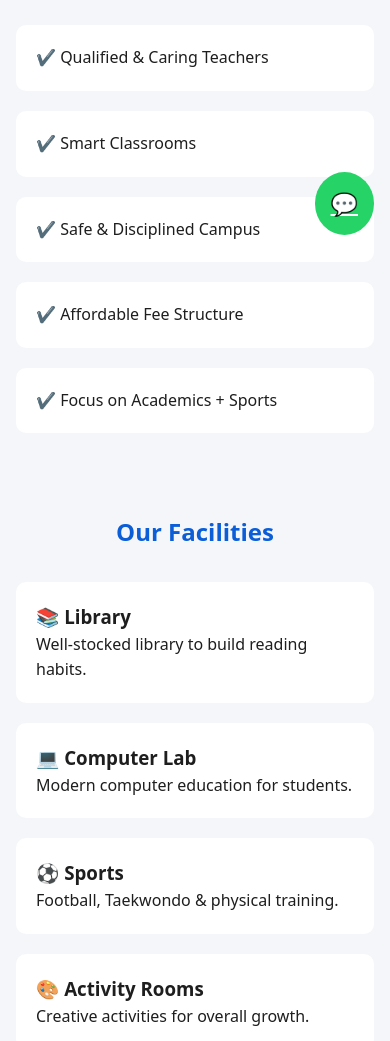
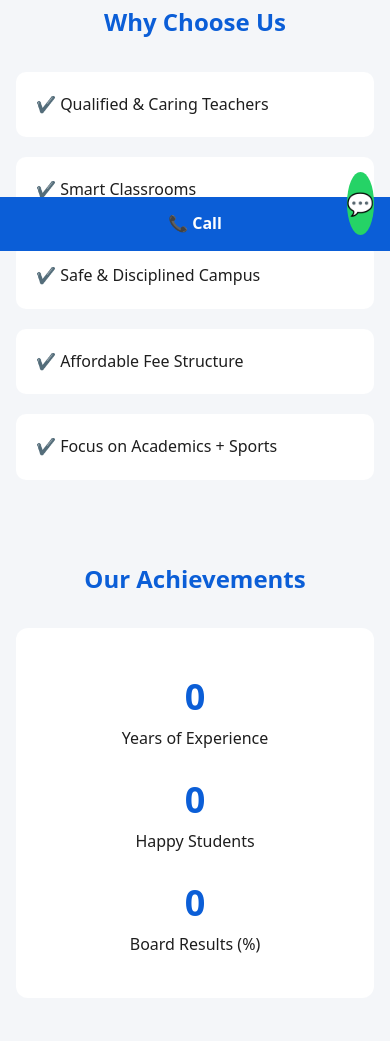
Before and after one commit to User501502/gyanodaya, a plain HTML site: page index.html in a window 390 px wide. Shown: the part 593-1634 px from the top of the page. Drawn offline with Linux system fonts and the light colour scheme.

Commit message:
update index

```diff
--- a/index.html
+++ b/index.html
@@ -2,6 +2,7 @@
 <html lang="en">
 <head>
   <meta charset="UTF-8">
+  <div class="admission-badge">Admission Open 2025–26</div>
   <title>Gyanodaya Public School | Sinhasa</title>
 
   <!-- MOBILE FIX -->
@@ -94,6 +95,28 @@
   </div>
 </section>
 
+<!-- ================= ACHIEVEMENTS ================= -->
+<section class="section">
+  <h2>Our Achievements</h2>
+
+  <div class="grid counters">
+    <div class="counter-box">
+      <h3 class="counter" data-target="15">0</h3>
+      <p>Years of Experience</p>
+    </div>
+
+    <div class="counter-box">
+      <h3 class="counter" data-target="1200">0</h3>
+      <p>Happy Students</p>
+    </div>
+
+    <div class="counter-box">
+      <h3 class="counter" data-target="95">0</h3>
+      <p>Board Results (%)</p>
+    </div>
+  </div>
+</section>
+
 <!-- ================= FACILITIES ================= -->
 <section class="section">
   <h2>Our Facilities</h2>
@@ -153,17 +176,18 @@
   </p>
 </footer>
 
-<!-- ================= WHATSAPP ================= -->
-<a href="https://wa.me/919406613049?text=Hello%20Gyanodaya%20Public%20School%2C%20Sinhasa.%0AI%20want%20admission%20details%20for%20Nursery%20to%2012th."
-   class="whatsapp-float"
-   target="_blank">💬</a>
-
 <!-- ================= JS ================= -->
 <script>
 function toggleMenu() {
   document.getElementById("navMenu").classList.toggle("active");
 }
 </script>
-
+<!-- MOBILE CALL BAR -->
+<div class="mobile-call-bar">
+  <a href="tel:9406613049">📞 Call</a>
+  <a href="https://wa.me/919406613049?text=Hello%20Gyanodaya%20Public%20School%2C%20Sinhasa."
+   class="whatsapp-float"
+   target="_blank">💬</a>
+</div>
 </body>
 </html>
--- a/style.css
+++ b/style.css
@@ -174,6 +174,82 @@
   font-size: 22px;
 }
 
+/* ADMISSION OPEN BADGE */
+.admission-badge {
+  display: inline-block;
+  background: #28a745;
+  color: white;
+  padding: 6px 14px;
+  border-radius: 20px;
+  font-size: 14px;
+  font-weight: 600;
+  margin-bottom: 12px;
+  animation: pulse 1.8s infinite;
+}
+
+@keyframes pulse {
+  0% { box-shadow: 0 0 0 0 rgba(40,167,69,0.7); }
+  70% { box-shadow: 0 0 0 12px rgba(40,167,69,0); }
+  100% { box-shadow: 0 0 0 0 rgba(40,167,69,0); }
+}
+
+/* TRUST COUNTERS */
+.counters {
+  background: white;
+  border-radius: 12px;
+  padding: 40px 20px;
+}
+
+.counter-box {
+  text-align: center;
+}
+
+.counter-box h3 {
+  font-size: 36px;
+  color: var(--primary);
+}
+
+.counter-box p {
+  font-weight: 500;
+}
+
+/* REMOVE ALL UNWANTED UNDERLINES */
+a, a:link, a:visited, a:hover, a:active {
+  text-decoration: none !important;
+}
+
+/* MOBILE CALL BAR */
+.mobile-call-bar {
+  display: none;
+}
+
+@media (max-width: 768px) {
+  .mobile-call-bar {
+    position: fixed;
+    bottom: 0;
+    left: 0;
+    width: 100%;
+    display: flex;
+    z-index: 9999;
+  }
+
+  .mobile-call-bar a {
+    flex: 1;
+    text-align: center;
+    padding: 14px 0;
+    font-weight: bold;
+    color: white;
+  }
+
+  .mobile-call-bar a:first-child {
+    background: #0b5ed7;
+  }
+
+  .mobile-call-bar a:last-child {
+    background: #25D366;
+  }
+}
+
 /* ================= TABLET ================= */
 @media (min-width: 600px) {
   .grid {
@@ -217,3 +293,9 @@
     display: block;
   }
 }
+
+@media (max-width: 768px) {
+  body {
+    padding-bottom: 60px;
+  }
+}
```
Also changed, not shown: script.js (+20 -0 lines).
